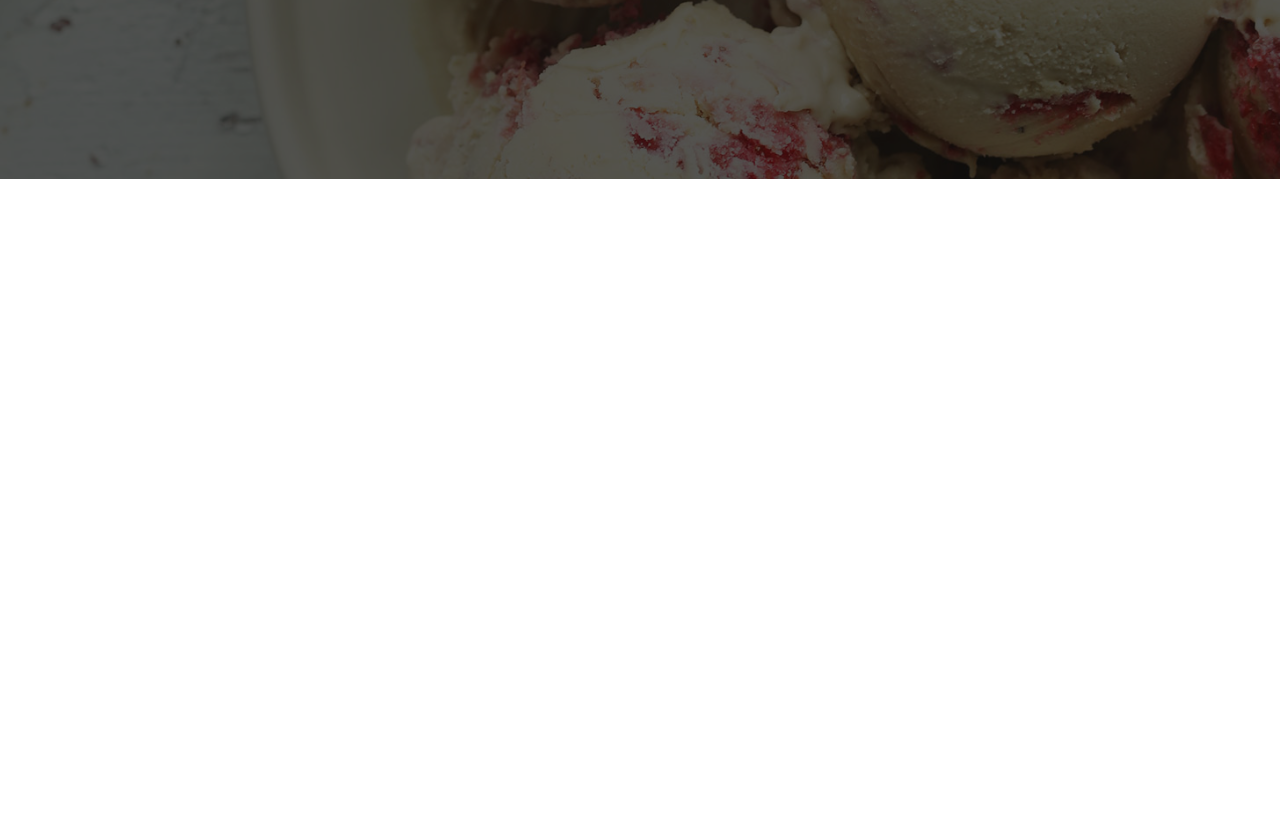
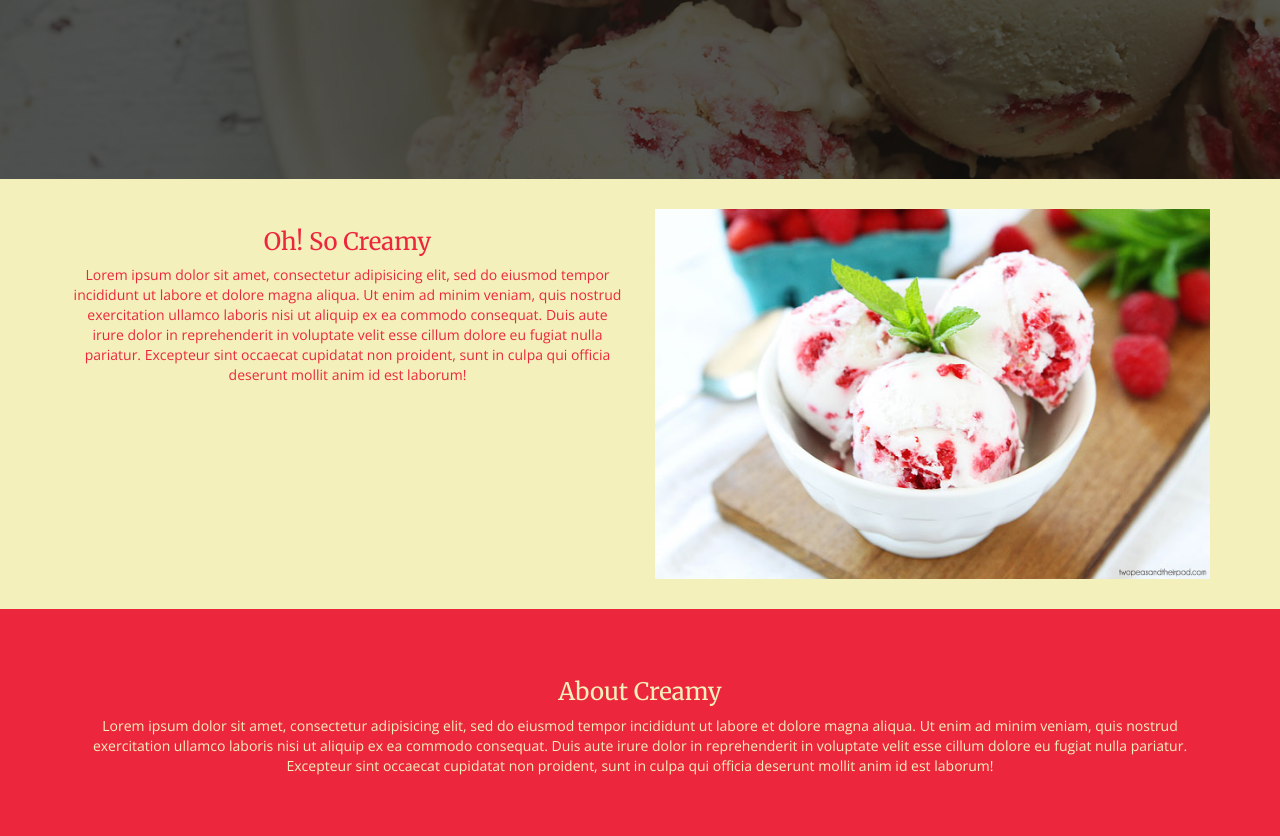
Before and after one commit to katsihuin/CreamyTheme, a plain HTML site: page index.html in a window 1280 px wide. Shown: the part 321-1157 px from the top of the page. Before the commit the page ends 800 px from the top, so only its background shows below. Drawn offline with nearby package versions, Linux system fonts and the light colour scheme; files that its build step writes are made by us from their sources.

Commit message:
section about is finished

```diff
--- a/css/main.css
+++ b/css/main.css
@@ -3,15 +3,11 @@
 body {
 
 }
-
-h1, h2, h3, h4, h5, h6 {
-	font-family: "Merriweather", serif;
-}
 p, a {
     font-family: "Open Sans", sans-serif;
 }
 
-/*........................ Header */
+/*........................ Section Header */
 
 .navbar {
     background: #EC273D !important;
@@ -31,7 +27,7 @@ p, a {
     transition:all 0.5s;
 }
 
-/*........................ Hero */
+/*........................ Section Hero */
 .hero {
     background: url(../img/creamy.jpg) no-repeat center;
     background-size: cover;
@@ -51,7 +47,23 @@ p, a {
     font-family: "Merriweather", serif;
 }
 
-R: 236 G: 39 B: 61
-	#EC273D
+/*........................ Section Creamy */
+.creamy {
+	padding: 30px 0;
+	background-color: #F3F0BB;
+	color: #EC273D;
+}
+.creamy h3 {
+    font-family: "Merriweather", serif;
+}
 
-	#F3F0BB
+/*........................ Section About */
+
+.about {
+	padding: 50px 0;
+	background-color: #EC273D;
+	color: #F3F0BB;
+}
+.about h3 {
+    font-family: "Merriweather", serif;
+}
--- a/index.html
+++ b/index.html
@@ -12,7 +12,7 @@
   <link rel="shortcut icon" type="image/x-icon" href="favicon.png">
 </head>
 <body>
-<!--**************************** Header-->
+<!--**************************** Section Header-->
 	<header>
 		<nav class="navbar navbar-default navbar-fixed-top" role="navigation">
 			<div class="container">
@@ -34,7 +34,7 @@
 		</nav>
 	</header>
 
-<!--**************************** Hero-->
+<!--**************************** Section Hero-->
 	<section class="hero">
 		<div class="opacity inner-content">
             <div class="container-fluid">
@@ -44,9 +44,38 @@
         </div>
 	</section>
 
-<!--------------------Here starts Section Header-------------------->
-<!--------------------Here starts Section Header-------------------->
-<!--------------------Here starts Section Header-------------------->
+<!--**************************** Section Creamy-->
+    <section class="creamy">
+        <div class="container">
+            <div class="row">
+                <div class="col-md-6 col-sm-12 text-center">
+                    <h3>Oh! So Creamy</h3>
+                    <p>Lorem ipsum dolor sit amet, consectetur adipisicing elit, sed do eiusmod
+                    tempor incididunt ut labore et dolore magna aliqua. Ut enim ad minim veniam,
+                    quis nostrud exercitation ullamco laboris nisi ut aliquip ex ea commodo
+                    consequat. Duis aute irure dolor in reprehenderit in voluptate velit esse
+                    cillum dolore eu fugiat nulla pariatur. Excepteur sint occaecat cupidatat non
+                    proident, sunt in culpa qui officia deserunt mollit anim id est laborum!</p>
+                </div>
+                <div class="col-md-6 col-sm-12">
+                    <img class="img-responsive ice-cream" src="img/ice1.jpg" alt="ice-cream">
+                </div>
+            </div>
+        </div>
+    </section>
+
+<!--**************************** Section Creamy-->
+	<section class="about">
+       	<div class="container text-center">
+            <h3>About Creamy</h3>
+            <p>Lorem ipsum dolor sit amet, consectetur adipisicing elit, sed do eiusmod
+            tempor incididunt ut labore et dolore magna aliqua. Ut enim ad minim veniam,
+            quis nostrud exercitation ullamco laboris nisi ut aliquip ex ea commodo
+            consequat. Duis aute irure dolor in reprehenderit in voluptate velit esse
+            cillum dolore eu fugiat nulla pariatur. Excepteur sint occaecat cupidatat non
+            proident, sunt in culpa qui officia deserunt mollit anim id est laborum!</p>
+        </div>
+    </section>
 	<script src="js/jquery.js"></script>
   	<script src="js/bootstrap.min.js"></script>
 </body>
```
